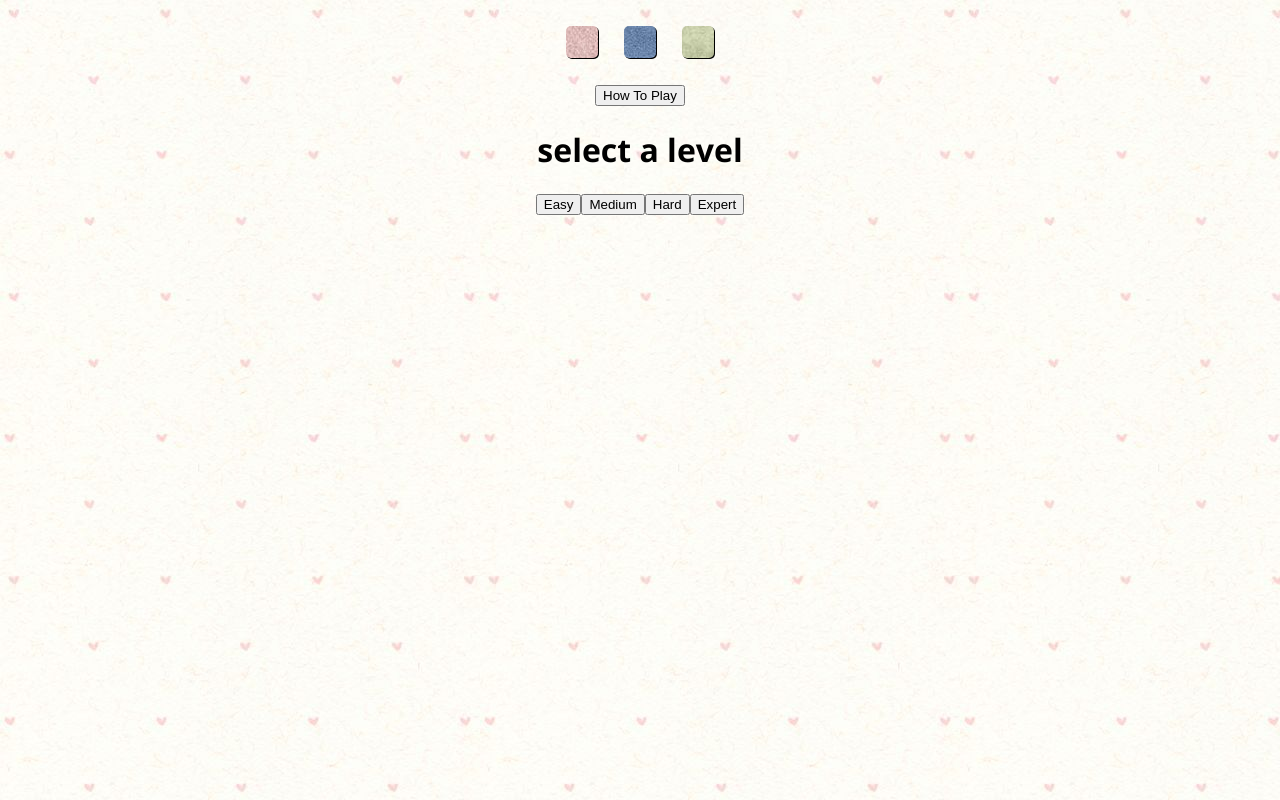
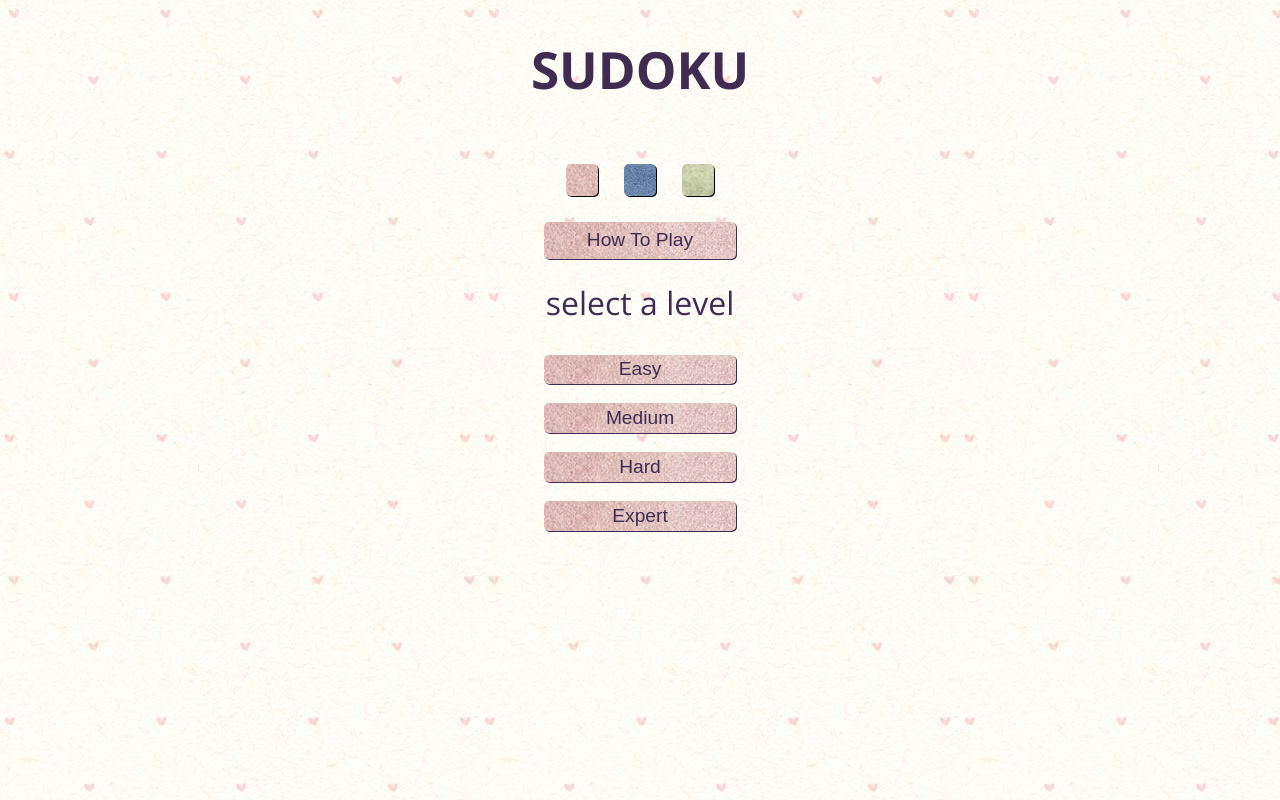
Before and after one commit to Orianamartina/sudoku-prueba, a React (Create React App) app in the folder sudoku/: page /play in a window 1280 px wide. Built offline with nearby package versions, Linux system fonts and the light colour scheme.

Commit message:
more styling

```diff
--- a/sudoku/src/components/PlaySudoku/PlaySudoku.jsx
+++ b/sudoku/src/components/PlaySudoku/PlaySudoku.jsx
@@ -130,6 +130,7 @@ export default function(props){
           <button className={style.button} onClick={resetGrid}>Reset</button>
           <button className={style.button} onClick={checkSolution}>Check solution</button>
           <button className={style.button} onClick={solveGrid}>Solve</button>
+
         </div>)}
     </body>)
 
--- a/sudoku/src/components/PlaySudoku/PlaySudoku.module.css
+++ b/sudoku/src/components/PlaySudoku/PlaySudoku.module.css
@@ -95,7 +95,6 @@ border-right: 0.3vw solid var(--LightColor);
 }
 .selected{
 
-  color: var(--BrightColor);
 
   filter: brightness(115%);
   border: 1px solid var(--LightColor);
--- a/sudoku/src/components/SudokuCompleted/SudokuCompleted.jsx
+++ b/sudoku/src/components/SudokuCompleted/SudokuCompleted.jsx
@@ -1,12 +1,12 @@
 import DancingDog from "./dance-dancing.gif"
-
+import style from "../SudokuGrid/sudokuGrid.module.css"
 export default function(){
 
 
 
     return(
         <div>
-            <h1>You've completed the Sudoku!</h1>
+            <h1 className={style.smallTitle}>You've completed the Sudoku!</h1>
             <img src={DancingDog} alt="" />
 
         </div>
--- a/sudoku/src/components/SudokuGrid/SudokuGrid.jsx
+++ b/sudoku/src/components/SudokuGrid/SudokuGrid.jsx
@@ -69,6 +69,7 @@ export default  function(){
 
     return (
         <div className={style.sudokuContainer}>
+            <h1 className={style.title}>SUDOKU</h1>
             <button className={ style.buttonSelectPink} onClick={() => handleColorStatePink()}>  </button>
              <button className={ style.buttonSelectTeal} onClick={() => handleColorStateBlue()}></button>
              <button className={ style.buttonSelectGreen} onClick={() => handleColorStateGreen()}></button>
@@ -77,13 +78,16 @@ export default  function(){
                 level? <button onClick={() => setLevel(null)} className={style.button}>Back</button>:
                 <div>
                     <Link to="/howtoplay">
-                        <button>
+                        <button className={style.howToButton}>
                         How To Play</button></Link>
-                    <h1>select a level</h1>
-                    <button onClick={handleLevelEasy}>Easy</button>
-                    <button onClick={handleLevelMedium}>Medium</button>
-                    <button onClick={handleLevelHard}>Hard</button>
-                    <button onClick={handleLevelExpert}>Expert</button>
+                    <h1 className={style.smallTitle}>select a level</h1>
+                    <div className={style.buttonContainer}>
+                         <button className={style.levelButton} onClick={handleLevelEasy}>Easy</button>
+                        <button className={style.levelButton} onClick={handleLevelMedium}>Medium</button>
+                        <button className={style.levelButton} onClick={handleLevelHard}>Hard</button>
+                        <button className={style.levelButton} onClick={handleLevelExpert}>Expert</button>
+                    </div>
+
                 </div>
 
             }
--- a/sudoku/src/components/SudokuGrid/sudokuGrid.module.css
+++ b/sudoku/src/components/SudokuGrid/sudokuGrid.module.css
@@ -50,6 +50,53 @@
 body{
   background-image: var(--bodyBackground)
 }
+.howToButton{
+  width: 15%;
+  padding: 0.6%;
+  border-radius: 5px;
+  box-shadow: 1px 1px;
+  background-image: var(--buttonBackground);
+  font-size: 1.5vw;
+  color: var(--Darkest);
+  transition: 0.5s;
+  border: none;
+}
+.howToButton:hover {
+  box-shadow: 0.3vw 0.5vw var(--Darkest) ;
+  filter:brightness(110%)
+}
+.title{
+  font-size: 4vw;
+  color: var(--Darkest);
+
+}
+.smallTitle{
+  font-weight: 400;
+  color: var(--Darkest);
+}
+.buttonContainer{
+  display: flex;
+  flex-direction: column;
+  width: 15%;
+  margin: auto;
+}
+.levelButton{
+  width: 100%;
+  margin-bottom: 5%;
+  margin-top: 5%;
+  padding: 2%;
+  border-radius: 5px;
+  box-shadow: 1px 1px;
+  background-image: var(--buttonBackground);
+  font-size: 1.5vw;
+  color: var(--Darkest);
+  transition: 0.5s;
+  border: none;
+}
+.levelButton:hover {
+  box-shadow: 0.3vw 0.5vw var(--Darkest) ;
+  filter:brightness(110%)
+}
 .button{
   margin-right: auto;
   margin-left: auto;
@@ -57,7 +104,6 @@ body{
   display: block;
   font-size: 1vw;
   cursor: pointer;
-  background-color: var(--LightColor) ;
   padding: 0.5vw;
   font-family: var(--font);
   border-radius: 5px;
```
Lines whose indentation alone changed are shown as unchanged.
